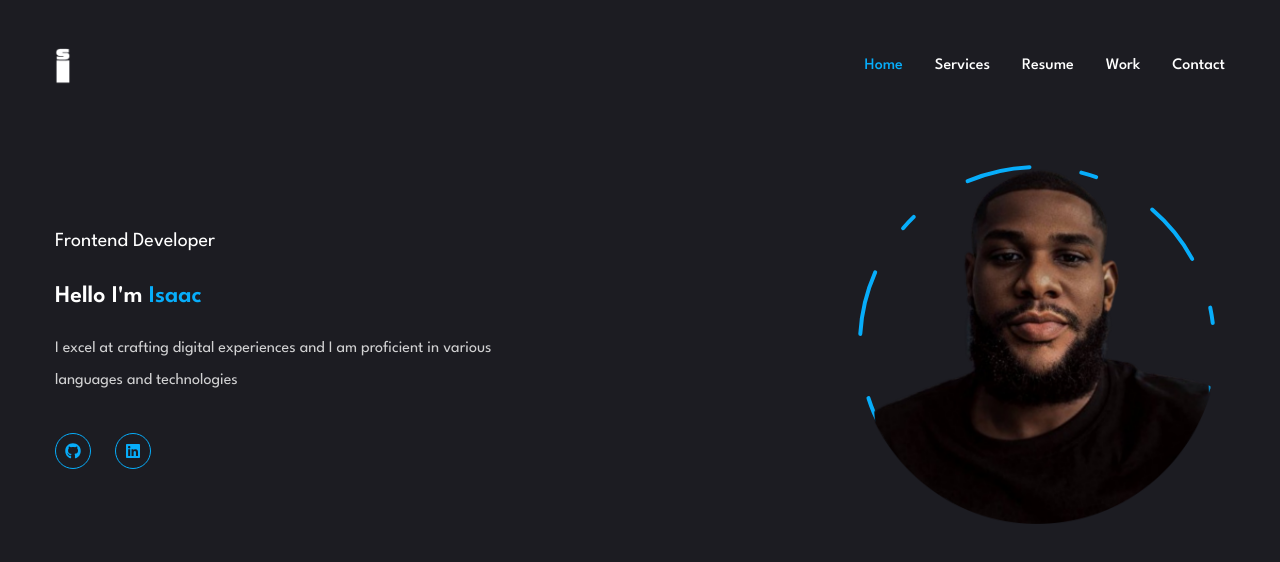
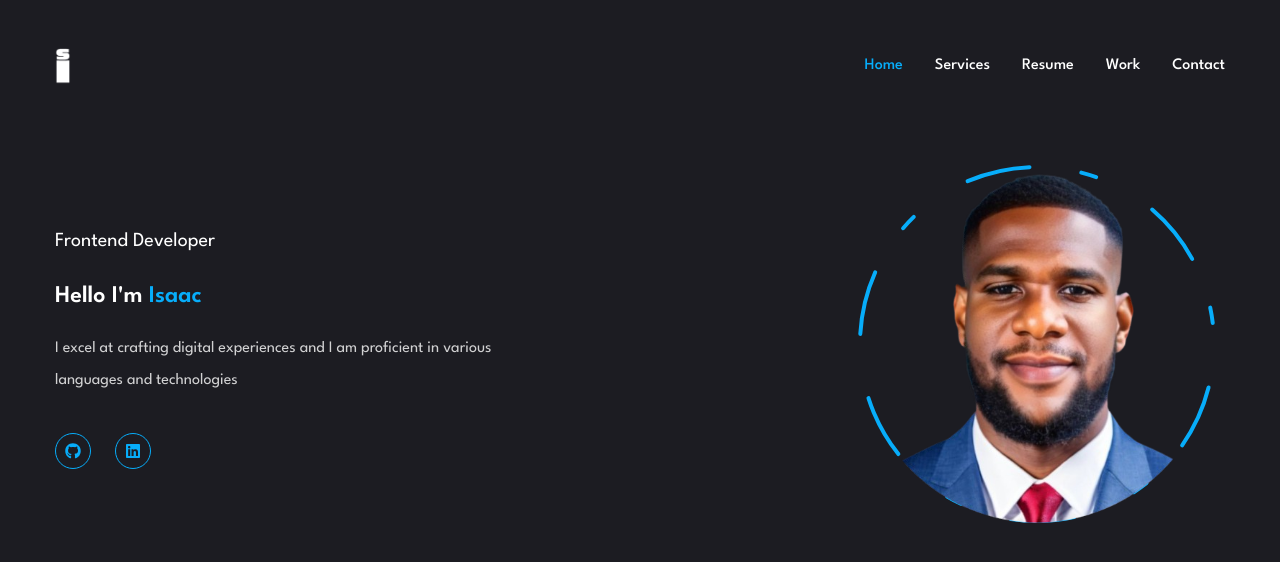
Before and after one commit to ike-nanino/portfolio, a Next.js app: page / in a window 1280 px wide. Shown: the top 562 px of the page. Built offline with nearby package versions, Linux system fonts and the light colour scheme.

Commit message:
image change

```diff
--- a/components/Photo.tsx
+++ b/components/Photo.tsx
@@ -24,7 +24,7 @@ function Photo() {
         >
             <div className="w-[298px] h-[298px] xl:w-[360px] xl:h-[360px] absolute">
                 <Image
-                 src='/assets/images/isaac1.png'
+                 src='/assets/images/isaac3.png'
                  alt="Software Developer"
                  priority
                  quality={100}
```
Also changed, not shown: public/assets/images/isaac3.png (added).
